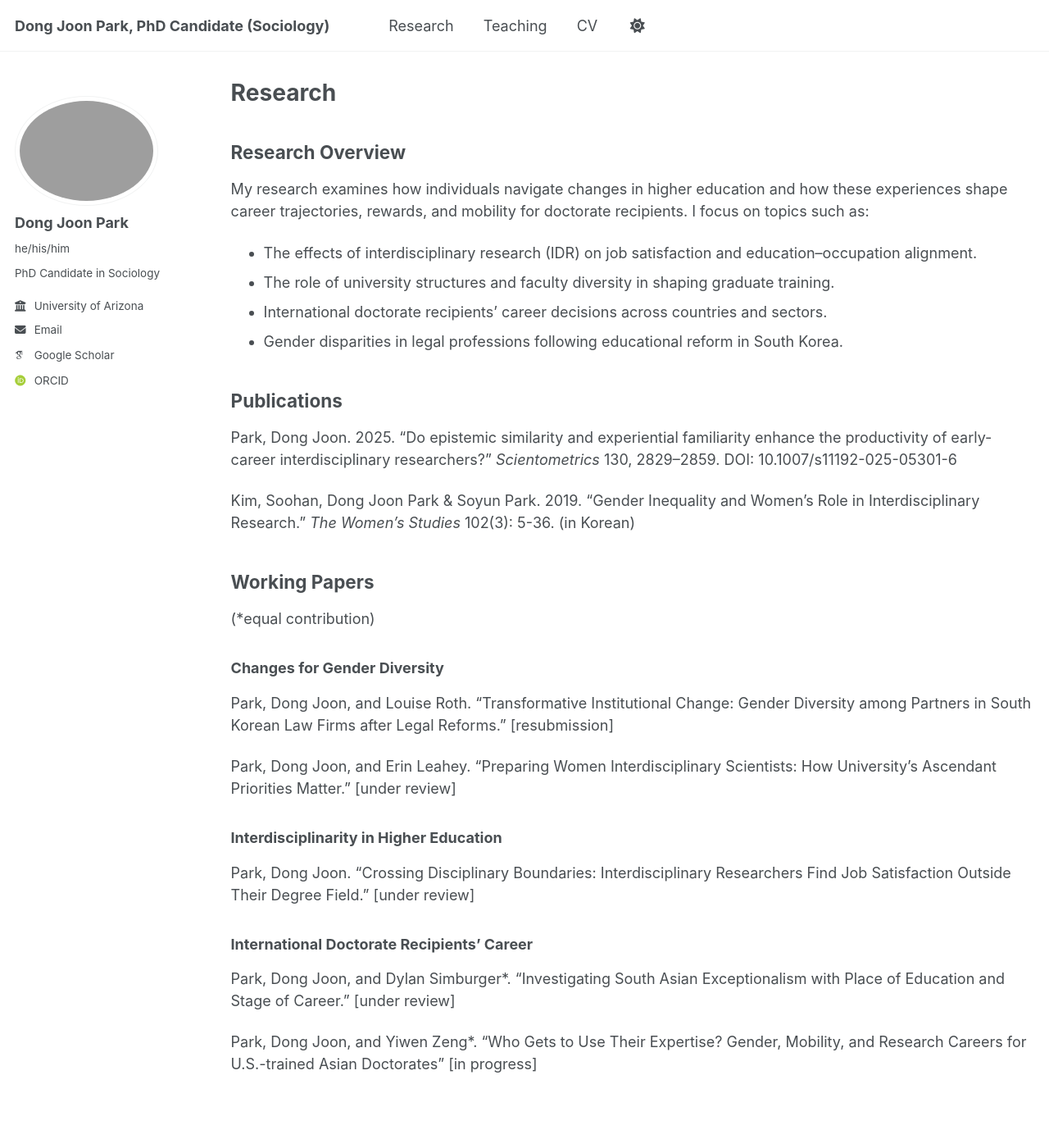
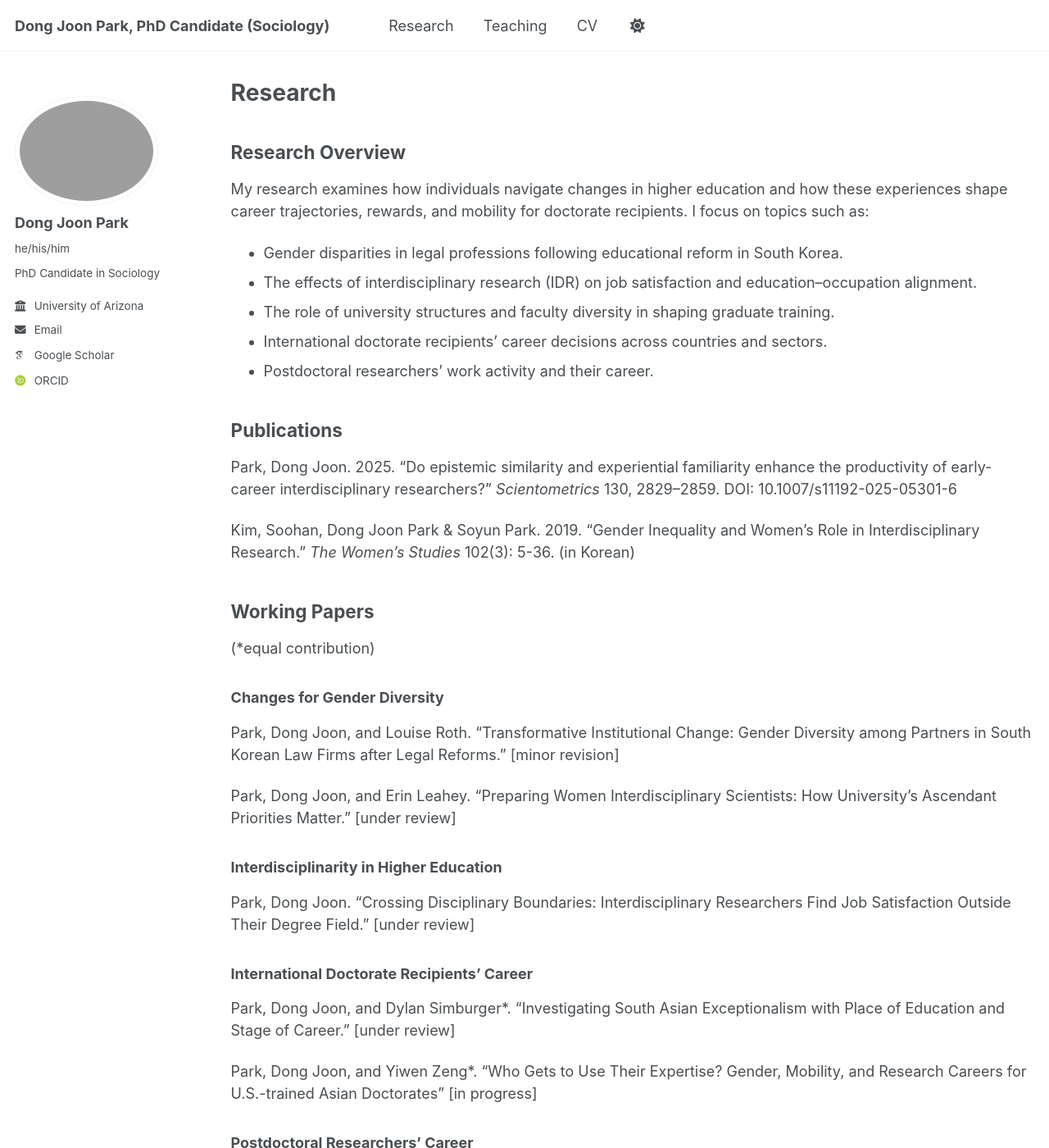
Before and after one commit to DongJoonPark0321/dongjoonpark0321.github.io, a Jekyll site: the page built from _pages/research.md, in a window 1280 px wide and 1400 px high. Shown: the whole window at 82% size. Built offline with Jekyll 4.4.1, drawn with Linux system fonts in a browser that asks for light colours; some web fonts are replaced; some of the changed text lies outside the part shown.

Commit message:
Update research.md

```diff
--- a/_pages/research.md
+++ b/_pages/research.md
@@ -9,10 +9,11 @@ author_profile: true
 
 My research examines how individuals navigate changes in higher education and how these experiences shape career trajectories, rewards, and mobility for doctorate recipients. I focus on topics such as:
 
+- Gender disparities in legal professions following educational reform in South Korea.
 - The effects of interdisciplinary research (IDR) on job satisfaction and education–occupation alignment.
 - The role of university structures and faculty diversity in shaping graduate training.
 - International doctorate recipients’ career decisions across countries and sectors.
-- Gender disparities in legal professions following educational reform in South Korea.
+- Postdoctoral researchers' work activity and their career.
 
 ## Publications
 
@@ -24,7 +25,7 @@ Kim, Soohan, Dong Joon Park & Soyun Park. 2019. “Gender Inequality and Women's
 (*equal contribution)
 
 ### Changes for Gender Diversity
-Park, Dong Joon, and Louise Roth. “Transformative Institutional Change: Gender Diversity among Partners in South Korean Law Firms after Legal Reforms.” [resubmission]
+Park, Dong Joon, and Louise Roth. “Transformative Institutional Change: Gender Diversity among Partners in South Korean Law Firms after Legal Reforms.” [minor revision]
 
 Park, Dong Joon, and Erin Leahey. “Preparing Women Interdisciplinary Scientists: How University's Ascendant Priorities Matter.” [under review]
 
@@ -35,3 +36,6 @@ Park, Dong Joon. “Crossing Disciplinary Boundaries: Interdisciplinary Research
 Park, Dong Joon, and Dylan Simburger*. “Investigating South Asian Exceptionalism with Place of Education and Stage of Career.” [under review]
 
 Park, Dong Joon, and Yiwen Zeng*. “Who Gets to Use Their Expertise? Gender, Mobility, and Research Careers for U.S.-trained Asian Doctorates” [in progress]
+
+### Postdoctoral Researchers’ Career
+Sacco, Timothy, Dong Joon Park, and Erin Leahey. “From Postdoc to Professor: How Work Activity and Gender Shape Academic Career Outcomes” [in progress]
```
